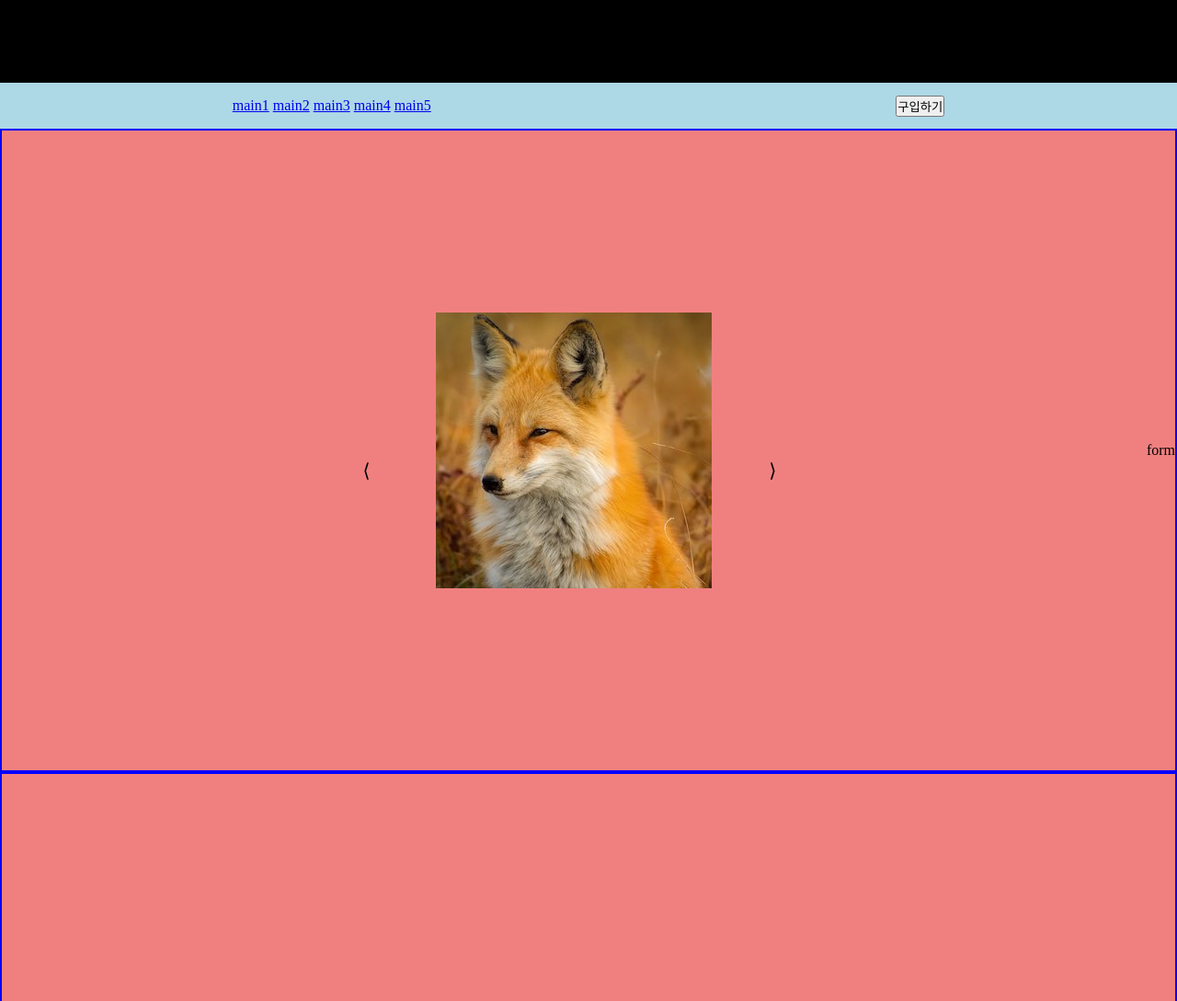
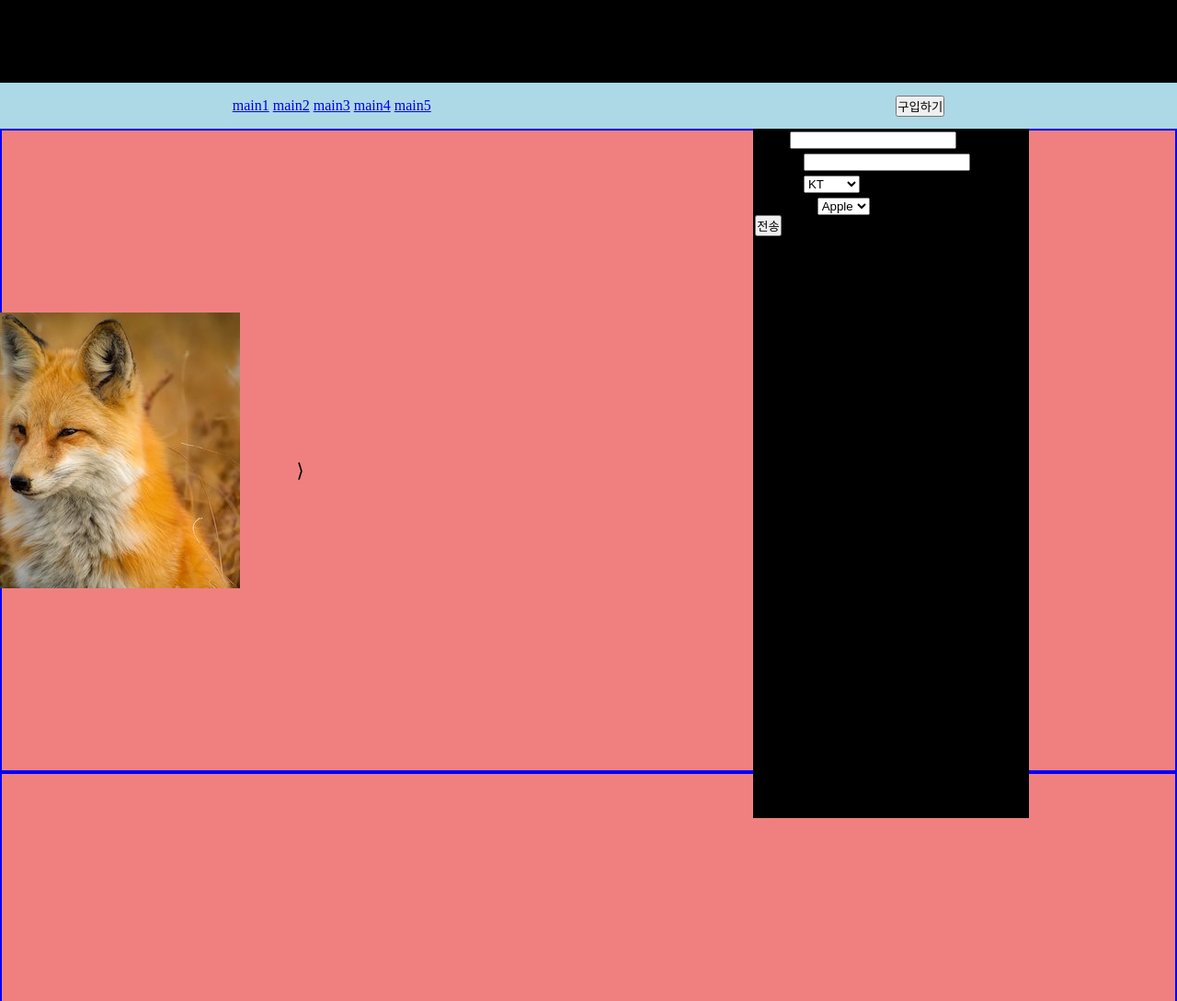
Before and after one commit to SSUcheese/devRent_zer0_PJT, a Django app: page / in a window 1280 px wide. Shown: the top 1089 px of the page at 92% size. Run offline with Django 3.2, Linux system fonts and the light colour scheme.

Commit message:
2/2 개발 : 1번 블럭 슬라이더 위치 조정, 모달 폼 보이게 하기 완

```diff
--- a/개발/bargain_sale/subscriptions/models.py
+++ b/개발/bargain_sale/subscriptions/models.py
@@ -4,16 +4,17 @@ from django.db import models
 
 
 class Submit(models.Model):
-    name = models.CharField(max_length=50)
-    phone_num = models.CharField(max_length=9)
-    agency = models.CharField(max_length=50, choices=[(
+    성함 = models.CharField(max_length=50)
+    연락처 = models.CharField(max_length=9)
+    통신사 = models.CharField(max_length=50, choices=[(
         "KT", "KT"), ("SKT", "SKT"), ("LG U+", "LG U+"), ("기타", "기타")], default="통신사")
-    company = models.CharField(max_length=50, choices=[(
+    희망기종 = models.CharField(max_length=50, choices=[(
         "Apple", "Apple"), ("삼성", "삼성"), (
         "기타", "기타")], default="희망 기종")
     pub_date = models.DateTimeField(auto_now=True)
 
-    def __str__(self):
-        return self.title
+
+def __str__(self):
+    return self.title
 
 # 성함, 연락처, 통신사, 희망 기종, 신청 시간
--- a/개발/bargain_sale/subscriptions/static/subscriptions/css/home.css
+++ b/개발/bargain_sale/subscriptions/static/subscriptions/css/home.css
@@ -48,6 +48,14 @@
   align-items: center;
 }
 
+.main1_form {
+  width: 300px;
+  height: 800px;
+  background: black;
+
+  border: 2px solid black;
+}
+
 .main2 {
   width: 100vw;
   height: 1960px;
@@ -67,6 +75,9 @@
   display: flex;
 }
 .main3_subscribe {
+  width: 800px;
+  height: 400px;
+  background: beige;
   margin: auto;
 }
 
--- a/개발/bargain_sale/subscriptions/static/subscriptions/css/main_slider.css
+++ b/개발/bargain_sale/subscriptions/static/subscriptions/css/main_slider.css
@@ -7,6 +7,12 @@
 
 li {
   list-style-type: none;
+}
+
+/* main1_slider 위치 조정 */
+#main1_slider {
+  position: relative;
+  left: -300px;
 }
 
 /* 보여줄 구간의 높이랑 넓이 설정 */
--- a/개발/bargain_sale/subscriptions/templates/subscriptions/home.html
+++ b/개발/bargain_sale/subscriptions/templates/subscriptions/home.html
@@ -29,6 +29,7 @@
     <div class="main">
         <!--1번 블럭 : 대표 제품 및 폼-->
         <div class="main1" id="main1">
+            <div id="main1_slider">
                 <div class="main1_slider main_slider">
                     <ul class="main1_slides main_slides">
                         <li><img src={% static 'subscriptions/image/fox.jpg' %}></li>
@@ -41,7 +42,15 @@
                         <span class="next1 next">&rang;</span>
                     </p>
                 </div>
-            <div class="main1_form">form</div>
+            </div>
+            <div class="main1_form">
+                <h1>특가 상담 신청</h1>
+                <form action="" method="post">
+                    {% csrf_token %}
+                    {{special_form.as_p}}
+                    <input type="submit" value="전송">
+                </form>
+            </div>
         </div>
         <!--2번 블럭 : 제품 및 가격 확인-->
         <div class="main2" id="main2">
@@ -85,17 +94,7 @@
                 <div class="form">
                     <form action="" method="post">
                         {% csrf_token %}
-                        <h3>성함</h3>
-                        <p>{{forms.name}}</p>
-                        <td>
-                        <h3>휴대폰 번호('-')없이 숫자만 입력하세요</h3>
-                        <p>{{forms.phone_num}}</p>
-                        <td>
-                        <h3>통신사</h3>
-                        <p>{{forms.agency}}</p>
-                        <td>
-                        <h3>희망기종</h3>
-                        <p>{{forms.company}}</p>
+                        {{special_form.as_p}}
                         <input type="submit" value="전송">
                     </form>
                 </div>
--- a/개발/bargain_sale/subscriptions/views.py
+++ b/개발/bargain_sale/subscriptions/views.py
@@ -6,7 +6,10 @@ from .forms import SubmitForm
 
 
 def home(request):
-    return render(request, 'subscriptions/home.html')
+    special_form = SubmitForm()
+    ctx = {"special_form": special_form}
+
+    return render(request, 'subscriptions/home.html', ctx)
 
 
 def complete(request):
```
Lines whose indentation alone changed are shown as unchanged.
